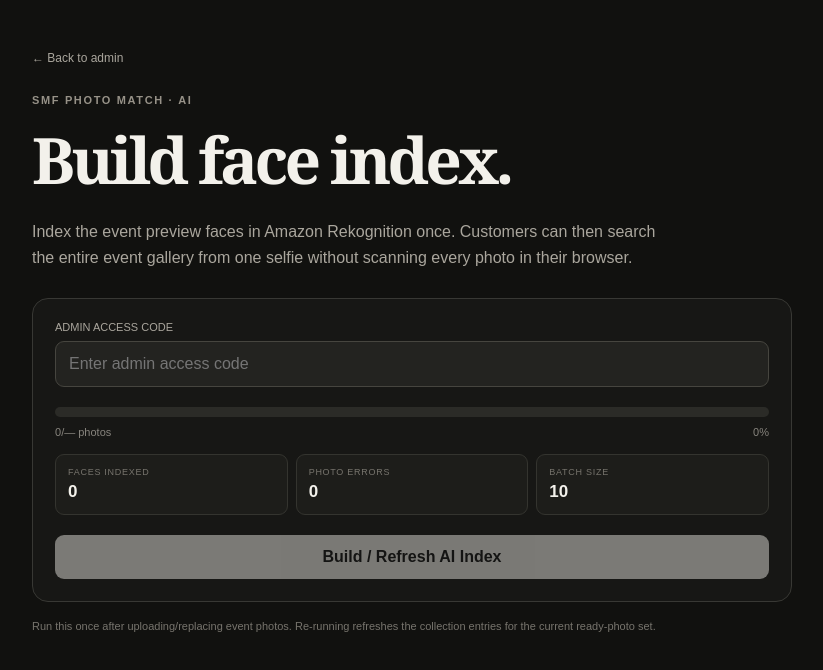
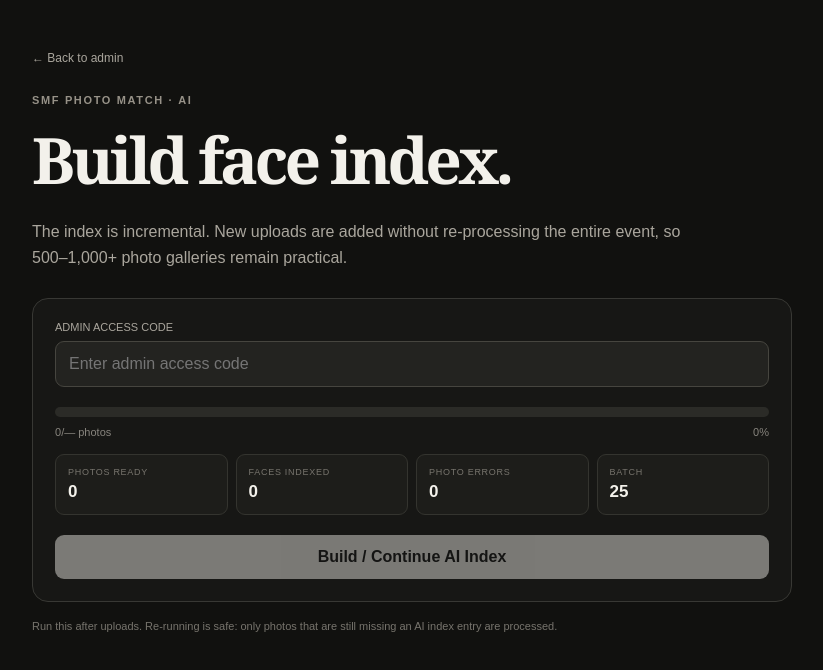
Before and after one commit to thesmfstudios-cloud/Face-match, a Next.js app: page /admin/ai in a window 1280 px wide. Shown: the top 670 px of the page, without its empty margins (228-1051 px from the left). Built offline with nearby package versions, Linux system fonts and the light colour scheme; a web font is replaced by a local one.

Commit message:
feat: add incremental AI indexing progress for large galleries

```diff
--- a/app/admin/ai/page.js
+++ b/app/admin/ai/page.js
@@ -3,13 +3,13 @@
 import { useRef, useState } from 'react';
 
 const EVENT_SLUG = 'sam-college-2026';
-const BATCH_SIZE = 10;
+const BATCH_SIZE = 25;
 
 export default function AIIndexPage() {
   const [code, setCode] = useState('');
   const [running, setRunning] = useState(false);
   const [status, setStatus] = useState('');
-  const [progress, setProgress] = useState({ done: 0, total: 0, indexed: 0, failed: 0 });
+  const [progress, setProgress] = useState({ done: 0, total: 0, indexed: 0, failed: 0, faces: 0 });
   const stopRef = useRef(false);
 
   const buildIndex = async () => {
@@ -17,36 +17,38 @@ export default function AIIndexPage() {
     stopRef.current = false;
     setRunning(true);
     setStatus('Starting Amazon Rekognition face index…');
-    setProgress({ done: 0, total: 0, indexed: 0, failed: 0 });
+    setProgress({ done: 0, total: 0, indexed: 0, failed: 0, faces: 0 });
 
-    let offset = 0;
     let total = 0;
     let indexed = 0;
     let failed = 0;
+    let faces = 0;
+    let lastDone = 0;
 
     try {
       while (!stopRef.current) {
         const res = await fetch('/api/admin/rekognition-index', {
           method: 'POST',
           headers: { 'Content-Type': 'application/json', 'x-admin-code': code },
-          body: JSON.stringify({ eventSlug: EVENT_SLUG, offset, limit: BATCH_SIZE }),
+          body: JSON.stringify({ eventSlug: EVENT_SLUG, limit: BATCH_SIZE }),
+          cache: 'no-store',
         });
         const body = await res.json().catch(() => ({}));
         if (!res.ok) throw new Error(body.error || 'Could not build face index.');
 
         total = Number(body.totalReady || total);
-        const batch = Array.isArray(body.results) ? body.results : [];
-        indexed += batch.reduce((sum, item) => sum + Number(item.indexedFaces || 0), 0);
-        failed += batch.filter((item) => item.error).length;
-        offset = Number(body.nextOffset ?? (offset + Number(body.batchSize || batch.length || 0)));
+        indexed += Number(body.indexedPhotos || 0);
+        failed += Number(body.failedPhotos || 0);
+        faces += Number(body.indexedFaces || 0);
+        const donePhotos = Number(body.indexedTotal || lastDone);
+        lastDone = donePhotos;
+        setProgress({ done: donePhotos, total, indexed, failed, faces });
 
-        const donePhotos = Math.min(offset, total);
-        setProgress({ done: donePhotos, total, indexed, failed });
         setStatus(body.done
-          ? `✓ Face index complete. ${indexed} faces indexed${failed ? `, ${failed} photos had indexing errors.` : '.'}`
-          : `Indexing photos… ${donePhotos}/${total}`);
+          ? `✓ AI index ready. ${donePhotos}/${total} photos, ${faces} faces indexed${failed ? `, ${failed} photo errors.` : '.'}`
+          : `Indexing event photos… ${donePhotos}/${total}`);
 
-        if (body.done || !batch.length) break;
+        if (body.done || Number(body.batchSize || 0) === 0) break;
       }
     } catch (error) {
       setStatus(`Indexing failed: ${error?.message || 'Unknown error'}`);
@@ -68,7 +70,7 @@ export default function AIIndexPage() {
         <a href="/admin" style={{ color: '#aaa69d', textDecoration: 'none', fontSize: 12 }}>← Back to admin</a>
         <div style={{ marginTop: 28, color: '#979288', fontSize: 11, fontWeight: 700, letterSpacing: '.15em' }}>SMF PHOTO MATCH · AI</div>
         <h1 style={{ fontFamily: 'Georgia, serif', fontSize: 'clamp(40px,7vw,64px)', letterSpacing: '-.06em', margin: '10px 0 14px' }}>Build face index.</h1>
-        <p style={{ color: '#aaa69d', lineHeight: 1.6, maxWidth: 650 }}>Index the event preview faces in Amazon Rekognition once. Customers can then search the entire event gallery from one selfie without scanning every photo in their browser.</p>
+        <p style={{ color: '#aaa69d', lineHeight: 1.6, maxWidth: 650 }}>The index is incremental. New uploads are added without re-processing the entire event, so 500–1,000+ photo galleries remain practical.</p>
 
         <section style={{ marginTop: 28, padding: 22, borderRadius: 16, border: '1px solid #383834', background: '#171715' }}>
           <label style={{ display: 'block', color: '#aaa69d', fontSize: 11, marginBottom: 8 }}>ADMIN ACCESS CODE</label>
@@ -79,19 +81,20 @@ export default function AIIndexPage() {
           </div>
           <div style={{ display: 'flex', justifyContent: 'space-between', marginTop: 9, color: '#88857e', fontSize: 11 }}><span>{progress.done}/{progress.total || '—'} photos</span><span>{Math.round(pct)}%</span></div>
 
-          <div style={{ display: 'grid', gridTemplateColumns: 'repeat(3, 1fr)', gap: 8, marginTop: 16 }}>
-            <Stat label="FACES INDEXED" value={progress.indexed}/>
+          <div style={{ display: 'grid', gridTemplateColumns: 'repeat(4, 1fr)', gap: 8, marginTop: 16 }}>
+            <Stat label="PHOTOS READY" value={progress.done}/>
+            <Stat label="FACES INDEXED" value={progress.faces}/>
             <Stat label="PHOTO ERRORS" value={progress.failed}/>
-            <Stat label="BATCH SIZE" value={BATCH_SIZE}/>
+            <Stat label="BATCH" value={BATCH_SIZE}/>
           </div>
 
           <div style={{ display: 'flex', gap: 9, marginTop: 20 }}>
-            {!running ? <button onClick={buildIndex} disabled={!code} style={{ flex: 1, padding: 13, border: 0, borderRadius: 9, background: '#f3f1eb', color: '#111', fontWeight: 800, cursor: !code ? 'not-allowed' : 'pointer', opacity: !code ? .45 : 1 }}>Build / Refresh AI Index</button> : <button onClick={stop} style={{ flex: 1, padding: 13, borderRadius: 9, border: '1px solid #57564f', background: '#24241f', color: '#f3f1eb', fontWeight: 700, cursor: 'pointer' }}>Stop after current batch</button>}
+            {!running ? <button onClick={buildIndex} disabled={!code} style={{ flex: 1, padding: 13, border: 0, borderRadius: 9, background: '#f3f1eb', color: '#111', fontWeight: 800, cursor: !code ? 'not-allowed' : 'pointer', opacity: !code ? .45 : 1 }}>Build / Continue AI Index</button> : <button onClick={stop} style={{ flex: 1, padding: 13, borderRadius: 9, border: '1px solid #57564f', background: '#24241f', color: '#f3f1eb', fontWeight: 700, cursor: 'pointer' }}>Stop after current batch</button>}
           </div>
           {status && <div style={{ marginTop: 15, color: status.startsWith('Indexing failed') ? '#ffaaa5' : '#a9e4b4', fontSize: 12, lineHeight: 1.55 }}>{status}</div>}
         </section>
 
-        <div style={{ marginTop: 16, color: '#77746d', fontSize: 11, lineHeight: 1.6 }}>Run this once after uploading/replacing event photos. Re-running refreshes the collection entries for the current ready-photo set.</div>
+        <div style={{ marginTop: 16, color: '#77746d', fontSize: 11, lineHeight: 1.6 }}>Run this after uploads. Re-running is safe: only photos that are still missing an AI index entry are processed.</div>
       </div>
     </main>
   );
```
